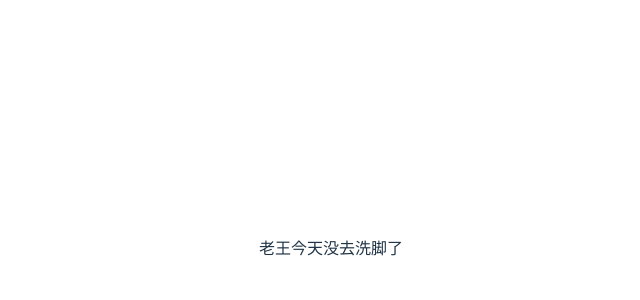
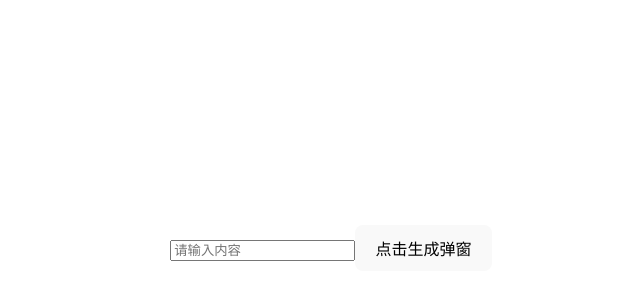
Before and after one commit to kunlunrepo/react-simple, a React (Vite) app: page / in a window 1280 px wide. Shown: the part 152-452 px from the top of the page, without its empty margins (309-949 px from the left). Built offline with nearby package versions, Linux system fonts and the light colour scheme.

Commit message:
ref用法

```diff
--- a/src/App.jsx
+++ b/src/App.jsx
@@ -6,19 +6,13 @@ import React from "react";
 
 class App extends React.Component {
 
-    constructor(props) {
-        // 固定写法
-        super(props);
-        // 状态值
-        // this.state = {
-        //     isWash: false
-        // }
-        // 绑定this
-        // this.handlerClick = this.handlerClick.bind(this)
-    }
-
-    state = {
-        isWash: false
+    /**
+     * 弹窗方法
+     */
+    popClick = () => {
+        // console.log(document.getElementsByTagName('input')[0].value);
+        const { inputRef} = this.refs;
+        console.log(inputRef.value)
     }
 
     /**
@@ -27,23 +21,10 @@ class App extends React.Component {
     render() {
         return (
             <>
-                <div onClick={this.handlerClick}>
-                    老王今天{this.state.isWash ? "去" : "没去"}洗脚了
-                </div>
+                <input type="text" placeholder="请输入内容" ref="inputRef"/>
+                <button onClick={this.popClick}>点击生成弹窗</button>
             </>
         )
-    }
-
-    /**
-     * 点击方法 不使用箭头函数的话需要绑定this
-     */
-    handlerClick = () => {
-        // console.log("点击了");
-        console.log(this)
-        // 改变状态值
-        this.setState({
-            isWash: !this.state.isWash
-        })
     }
 }
 
```
